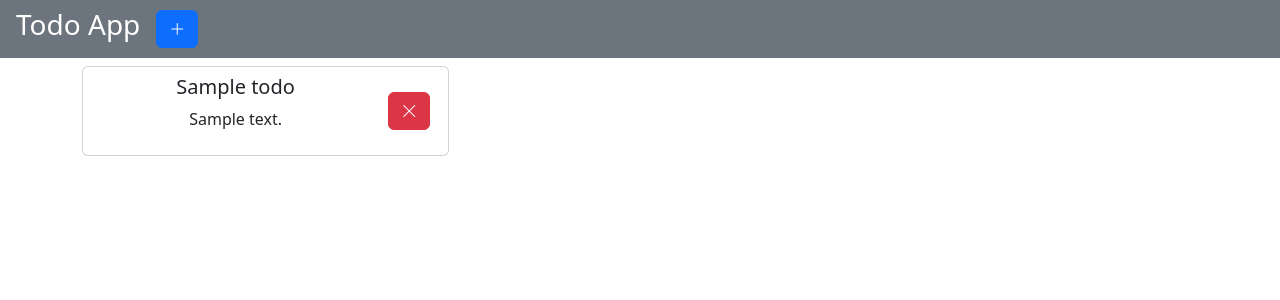
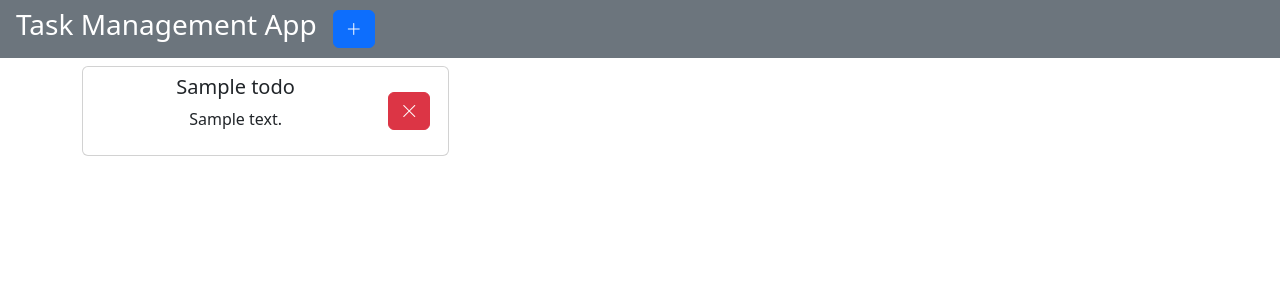
Before and after one commit to henryhuangh/django-task-management-app, a Django app: page /todo/ in a window 1280 px wide. Shown: the top 300 px of the page. Run offline with Django 4.2, Linux system fonts and the light colour scheme; tables that the repository leaves empty hold one stand-in row (values such as "Sample post").

Commit message:
ui change

```diff
--- a/todoapp/templates/todo.html
+++ b/todoapp/templates/todo.html
@@ -24,7 +24,7 @@
   <body>
     <div class="p-2 mb-2 bg-secondary text-white px-3">
       <div class="hstack gap-2">
-        <h3>Todo App</h3>
+        <h3>Task Management App</h3>
         <button
           type="button"
           class="btn btn-primary mx-2"
@@ -41,7 +41,7 @@
           <form action="/add-todo/" method="post">
             {% csrf_token %}
             <div class="modal-header">
-              <h5 class="modal-title">Add Todo Item</h5>
+              <h5 class="modal-title">Task Item</h5>
               <button
                 type="button"
                 class="btn-close"
@@ -56,7 +56,7 @@
                   type="text"
                   class="form-control"
                   id="todo-title-input"
-                  placeholder="title of the todo item"
+                  placeholder="your task"
                   name="title"
                 />
               </div>
@@ -69,6 +69,7 @@
                   id="todo-content-input"
                   rows="5"
                   name="content"
+                  placeholder="details..."
                 ></textarea>
               </div>
               <input
@@ -89,7 +90,7 @@
                 Close
               </button>
               <button class="btn btn-primary" type="submit" value="OK">
-                Add To Do
+                Add Task
               </button>
             </div>
           </form>
@@ -108,11 +109,7 @@
               </div>
               <div class="col-2 d-flex align-items-center">
                 <a href="/delete-todo/{{ todo.id }}">
-                  <button
-                    class="btn btn-danger btn-circle"
-                    type="submit"
-                    value="OK"
-                  >
+                  <button class="btn btn-danger" type="submit" value="OK">
                     <i class="bi bi-x-lg"></i>
                   </button>
                 </a>
@@ -121,7 +118,7 @@
           </div>
         </div>
         {% endfor %} {% if todos|length == 0 %}
-        <h3>No todos yet</h3>
+        <h3>No tasks yet</h3>
         {% endif %}
       </div>
     </div>
```
